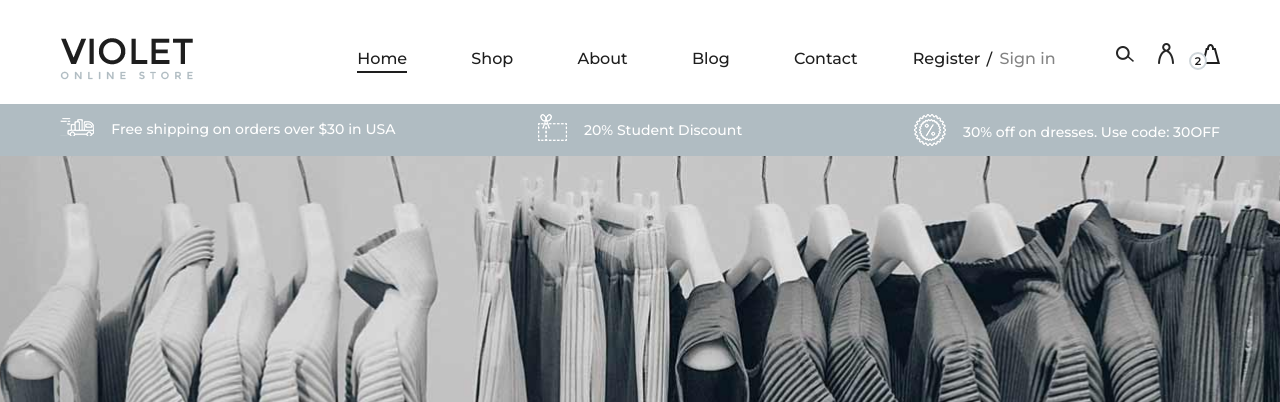
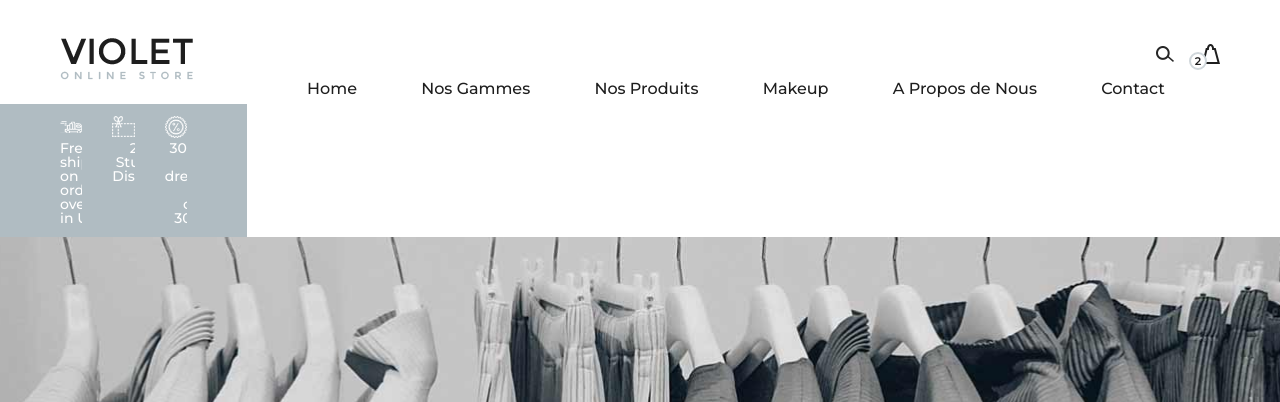
Before and after one commit to Zsaad7/BionikProject, a CodeIgniter app: page /database/ in a window 1280 px wide. Shown: the top 402 px of the page. Run offline with CodeIgniter, Linux system fonts and the light colour scheme; data that the repository does not hold is empty; some libraries are stand-ins or nearby versions.

Commit message:
all good for me, ur turn tdir dekchy dial produits ukda

```diff
--- a/application/views/common/header.php
+++ b/application/views/common/header.php
@@ -11,7 +11,7 @@
     <meta name="keywords" content="Yoga, unica, creative, html">
     <meta name="viewport" content="width=device-width, initial-scale=1.0">
     <meta http-equiv="X-UA-Compatible" content="ie=edge">
-    <title>Violet | Template</title>
+    <title>Bionik Project</title>
 
     <!-- Google Font -->
     <link href="https://fonts.googleapis.com/css?family=Amatic+SC:400,700&display=swap" rel="stylesheet">
@@ -54,29 +54,42 @@
                 </div>
                 <div class="header-right">
                     <img src="img/icons/search.png" alt="" class="search-trigger">
-                    <img src="img/icons/man.png" alt="">
+
                     <a href="#">
                         <img src="img/icons/bag.png" alt="">
                         <span>2</span>
                     </a>
                 </div>
-                <div class="user-access">
-                    <a href="#">Register</a>
-                    <a href="#" class="in">Sign in</a>
-                </div>
+
                 <nav class="main-menu mobile-menu">
                     <ul>
-                        <li><a class="active" href="./index.html">Home</a></li>
-                        <li><a href="./categories.html">Shop</a>
-                            <ul class="sub-menu">
-                                <li><a href="product-page.html">Product Page</a></li>
-                                <li><a href="shopping-cart.html">Shopping Card</a></li>
-                                <li><a href="check-out.html">Check out</a></li>
+                        <li><a href="">Home</a></li>
+                        <li><a  href="">Nos Gammes</a>
+                        <ul class="sub-menu">
+                                <li><a href="product-page.html">DEFENCE</a></li>
+                                <li><a href="shopping-cart.html">TRIDERM</a></li>
+                                <li><a href="check-out.html">PROXERA</a></li>
+                                <li><a href="check-out.html">SHINE ON</a></li>
+                                <li><a href="check-out.html">AKNET</a></li>
+                                <li><a href="check-out.html">SO PURE</a></li>
+                                <li><a href="check-out.html">XSENSE</a></li>
+                                <li><a href="check-out.html">ONAILS</a></li>
+                                <li><a href="check-out.html">GYNEXELLE</a></li>
+                                <li><a href="check-out.html">SECTEUR SPECIALISE</a></li>
+                                <li><a href="check-out.html">Voir toutes nos gammes</a></li>
                             </ul>
                         </li>
-                        <li><a href="./product-page.html">About</a></li>
-                        <li><a href="./check-out.html">Blog</a></li>
-                        <li><a href="./contact.html">Contact</a></li>
+                         <li><a  href="./index.html">Nos Produits</a>
+
+                         <!-- kteb hna duk les produits dialk maa les sub menus dialhum ana qadit dial d les gammes -->
+                         </li>
+
+                        <li><a href="./index.html">Makeup</a>
+                             <!-- hadi tal mn b3d ta nhdro maah iqad lina catalogue dialha   -->
+                        </li>
+
+                        <li><a href="./product-page.html">A Propos de Nous</a></li>
+                       <li><a href="./contact.html">Contact</a></li>
                     </ul>
                 </nav>
             </div>
```
